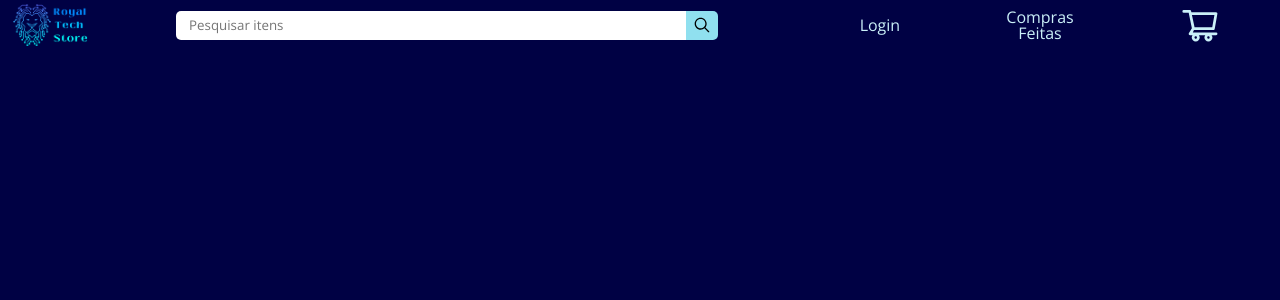
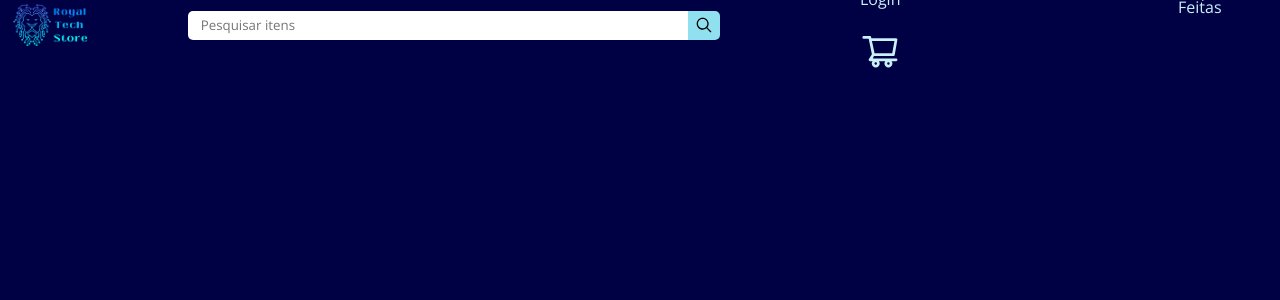
Before and after one commit to DerrickPereira1998/RoyalTechStore, a React (Create React App) app: page /myproducts in a window 1280 px wide. Shown: the top 300 px of the page. Built offline with nearby package versions, Linux system fonts and the light colour scheme; no server answers.

Commit message:
port test for prod

```diff
--- a/src/Components/Header/Header.module.scss
+++ b/src/Components/Header/Header.module.scss
@@ -20,7 +20,7 @@
     display: flex;
 
     &__input {
-      padding: 0.5vh calc(33vw - 100px) 0.5vh 1vw;
+      padding: 0.5vh calc(40vw - 200px) 0.5vh 1vw;
       border-bottom-left-radius: 5px;
       border-top-left-radius: 5px;
       border: 0;
@@ -33,7 +33,6 @@
       border-bottom-right-radius: 5px;
       border-top-right-radius: 5px;
       border: 0;
-      margin-right: 1vw;
     }
   }
 
@@ -53,16 +52,20 @@
 
     &__link {
       height: 50px;
-      width: 33.3%;
+      width: 33%;
       display: flex;
       flex-direction: column;
       align-items: center;
       justify-content: center;
       color: $lightblue3;
       text-decoration: none;
+      border: $darkblue1 solid 1px;
       &:first-child{
         cursor: pointer;
         z-index: 105;
+      }
+      &:hover{
+        border: $white solid 1px;
       }
     }
   }
--- a/src/Components/Header/index.tsx
+++ b/src/Components/Header/index.tsx
@@ -1,11 +1,12 @@
 import styles from './Header.module.scss'
+import axios from 'axios'
+import logo from './Logo.png'
+import ICustomer from 'interfaces/ICustomer'
+import http from 'Utils/Http'
 import { Link, useNavigate } from 'react-router-dom'
 import { RxMagnifyingGlass, RxHamburgerMenu } from 'react-icons/rx'
 import { AiOutlineShoppingCart } from 'react-icons/ai'
-import logo from './Logo.png'
-import ICustomer from 'interfaces/ICustomer'
 import { useEffect, useState } from 'react'
-import axios from 'axios'
 
 export default function Header() {
 
@@ -17,6 +18,7 @@ export default function Header() {
 
   const navigate = useNavigate()
 
+  //FUNÇÃO RESPONSAVEL PELO O HEADER EM MOBILE,
   //Se for reutilizar, pode necessitar de (overflowX: hidden) no body!
   function handleOnCLick() {
     const visibility = nav?.getAttribute("data-visible")
@@ -43,7 +45,7 @@ export default function Header() {
 
   useEffect(() => {
     //TOKEN RETRIVAL FUNCTION / USER LOGGED
-    axios.post('http://localhost:5000/customerData', { token: window.localStorage.getItem("token") })
+    http.post('customerData', { token: window.localStorage.getItem("token") })
       .then(res => setCustomer(res.data.data))
       .catch(err => console.log(err))
   }, [])
--- a/src/Components/UserGet/index.tsx
+++ b/src/Components/UserGet/index.tsx
@@ -2,6 +2,7 @@ import { useState } from 'react'
 import styles from './UserGet.module.scss'
 import { Link, useNavigate } from 'react-router-dom';
 import axios from 'axios';
+import http from 'Utils/Http';
 
 export default function UserGet() {
 
@@ -12,7 +13,7 @@ export default function UserGet() {
 
   const handleOnSubmit = async (e: React.FormEvent<HTMLFormElement>) => {
     e.preventDefault();
-      axios.post('http://localhost:5000/customerLogin', {email, password})
+      http.post('customerLogin', {email, password})
       .then(res => window.localStorage.setItem("token", res.data.data))
       .catch(err => console.log("Erro ao logar cliente", err))
     navigate('/')
--- /dev/null
+++ b/src/Utils/Http/index.ts
@@ -0,0 +1,8 @@
+import axios from "axios";
+
+const PORT = process.env.PORT || 'http://localhost:5000/'
+const http = axios.create({
+    baseURL: PORT
+})
+
+export default http
--- a/src/state/atom.ts
+++ /dev/null
@@ -1,6 +0,0 @@
-import { atom } from "recoil";
-
-export const popupToggleState = atom<boolean>({
-  key: 'popupToggleState',
-  default: false
-})
```
Also changed, not shown: src/state/hooks/usePopup.ts (deleted, +0 -8 lines), src/state/hooks/useTogglePopup.ts (deleted, +0 -13 lines).
